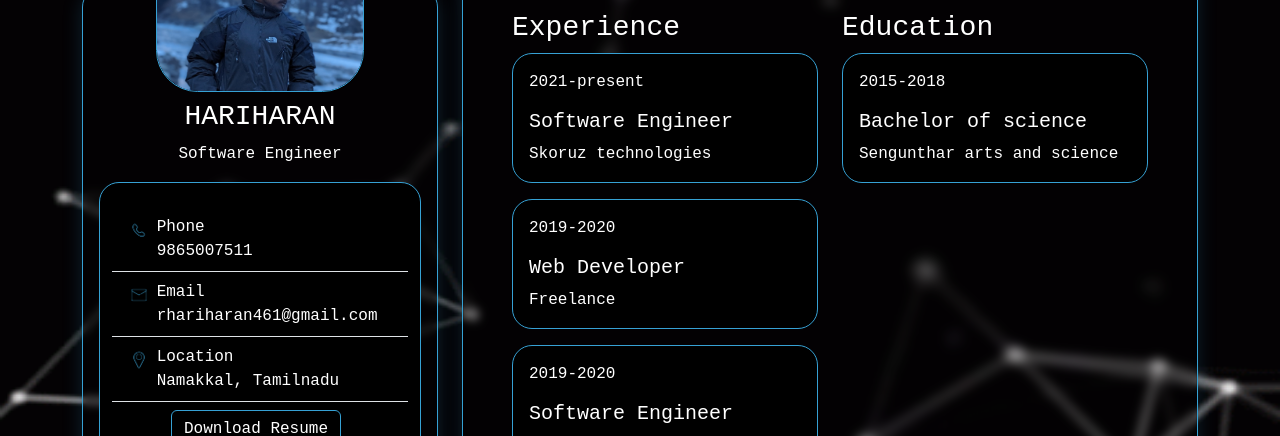
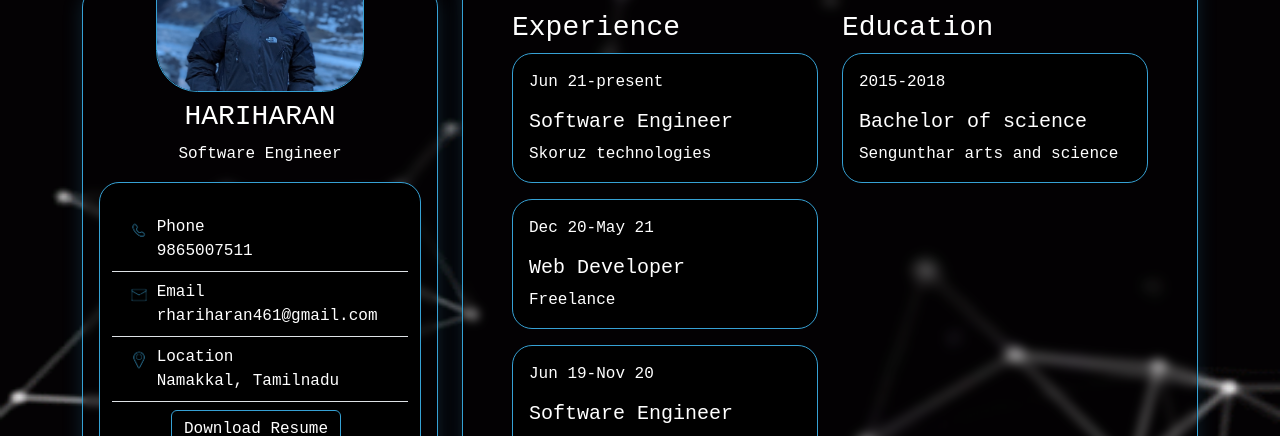
Before and after one commit to hariharan-03/portfolio, a Next.js app: page / in a window 1280 px wide. Both pictures are taken after a click on the tab "Resume". Shown: the part 133-569 px from the top of the page. Built offline with nearby package versions, Linux system fonts and the light colour scheme; a web font is replaced by a local one.

Commit message:
Update resume.js

```diff
--- a/components/resume.js
+++ b/components/resume.js
@@ -8,17 +8,17 @@ export default function resume() {
             <Col>
                 <h3>Experience</h3>
                 <Card className='p-3 mb-3 withborder'>
-                    <p>2021-present</p>
+                    <p>Jun 21-present</p>
                     <h5>Software Engineer</h5>
                     <p className='m-0'>Skoruz technologies</p>
                 </Card>
                 <Card className='p-3 mb-3 withborder'>
-                    <p>2019-2020</p>
+                    <p>Dec 20-May 21</p>
                     <h5>Web Developer</h5>
                     <p className='m-0'>Freelance</p>
                 </Card>
                 <Card className='p-3 withborder'>
-                    <p>2019-2020</p>
+                    <p>Jun 19-Nov 20</p>
                     <h5>Software Engineer</h5>
                     <p className='m-0'>Skoruz technologies</p>
                 </Card>
```
